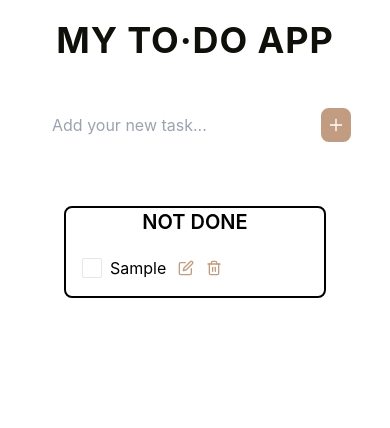
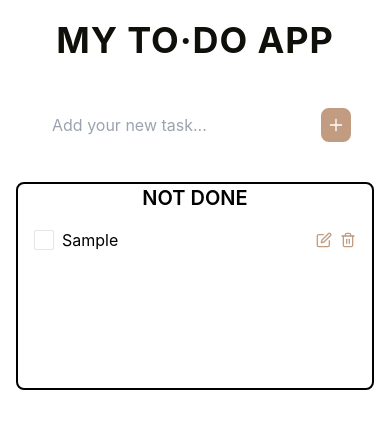
Before and after one commit to aixmarina/ToDoApp, a React (Vite) app: page / in a window 390 px wide. Both pictures are taken after typing "Sample" into the empty fields and a click on the button "Add Task". Shown: the top 428 px of the page. Built offline with nearby package versions, Linux system fonts and the light colour scheme.

Commit message:
add responsive design and styles

```diff
--- a/src/App.jsx
+++ b/src/App.jsx
@@ -5,7 +5,7 @@ import TaskList from './components/TaskList'
 function App() {
   const [tasks, setTasks] = useState([])
 
-  const addTask = (task) => {
+  const addTask = (task) => { //4. The new task is received and added to the task list
     setTasks(() => [...tasks, task])
   }
 
@@ -26,8 +26,10 @@ function App() {
         <h1 className="text-4xl m-5 flex justify-center text-black-title tracking-wide font-bold">MY TO·DO APP</h1>
       </header>
       <TaskForm addTask={addTask}/>
-      <TaskList tasks={unfinishedTasks} triggerTask={triggerTask} title="NOT DONE"/>
-      <TaskList tasks={finishedTasks} triggerTask={triggerTask} title="DONE"/>
+      <div className='flex justify-center flex-wrap'>
+        <TaskList tasks={unfinishedTasks} triggerTask={triggerTask} title="NOT DONE"/>
+        <TaskList className='' tasks={finishedTasks} triggerTask={triggerTask} title="DONE"/>
+      </div>
     </div>
   )
 }
--- a/src/components/TaskForm.jsx
+++ b/src/components/TaskForm.jsx
@@ -6,7 +6,7 @@ const TaskForm = ({ addTask }) => {
 
   const handleFormSubmit = (e) => {
     e.preventDefault()
-    addTask({
+    addTask({ //3. The new task with these values is send to 'App.jsx' to update the taskList
       name: task,
       checked: false,
       id: Date.now()
@@ -17,14 +17,14 @@ const TaskForm = ({ addTask }) => {
   return(
     <form
     className="flex justify-center gap-2 mt-12"
-    onSubmit={handleFormSubmit}
+    onSubmit={handleFormSubmit} // 2.The 'handleFormSubmit' function is called when we click the button or we press enter
     >
     <input
       type="text"
       className='rounded-lg border border-white px-3 py-1 sm:w-96 hover:border hover:border-pink2 focus:outline-none focus:outline-pink1 '
       id="task"
+      onInput={(e) => setTask(e.target.value)} // 1. The value of 'task' is changed using 'setTask' with the new value that the user has introduced in the input
       value={task}
-      onInput={(e) => setTask(e.target.value)}
       required
       maxLength={60}
       placeholder="Add your new task..."
--- a/src/components/TaskItem.jsx
+++ b/src/components/TaskItem.jsx
@@ -10,7 +10,7 @@ const TaskItem = ({task, triggerTask}) => {
   }
 
   return(
-    <li className='flex gap-3'>
+    <li className='flex gap-3 justify-between'>
       <div className='flex items-center relative'>
         <input
           type="checkbox"
@@ -27,22 +27,20 @@ const TaskItem = ({task, triggerTask}) => {
           {task.name}
         </label>
       </div>
-      <div className='flex gap-3'>
+      <div className='flex gap-2'>
         <button
           className=''
           aria-label={`Update ${task.name} task`}
           // onClick
         >
-          <FiEdit
-          className='text-pink1'/>
+          <FiEdit className='text-pink1'/>
         </button>
         <button
           className=''
           aria-label={`Delete ${task.name} task`}
           // onClick
         >
-          <FiTrash2
-          className='text-pink1'/>
+          <FiTrash2 className='text-pink1'/>
         </button>
       </div>
     </li>
--- a/src/components/TaskList.jsx
+++ b/src/components/TaskList.jsx
@@ -7,11 +7,11 @@ const TaskList = ({tasks, triggerTask, title}) => {
   const renderTaskItem = task => <TaskItem key={task.id} task={task} triggerTask={triggerTask}/>
 
   return (
-    <div className='border-2 border-black rounded-lg flex flex-col gap-1 m-16'>
-    <h2 className='flex justify-center text-xl text-black font-semibold'>{title}</h2>
-    <ul className='flex flex-col gap-3 p-4'>
-      {tasks.sort(invertTaskOrder).map(renderTaskItem)}
-    </ul>
+    <div className='w-96 min-h-[13rem] border-2 border-black rounded-lg flex flex-col mt-10 mx-4'>
+      <h2 className='flex justify-center text-xl text-black font-semibold'>{title}</h2>
+      <ul className='flex flex-col gap-3 p-4'>
+       {tasks.sort(invertTaskOrder).map(renderTaskItem)}
+      </ul>
     </div>
   )
 }
```
Lines whose indentation alone changed are shown as unchanged.
